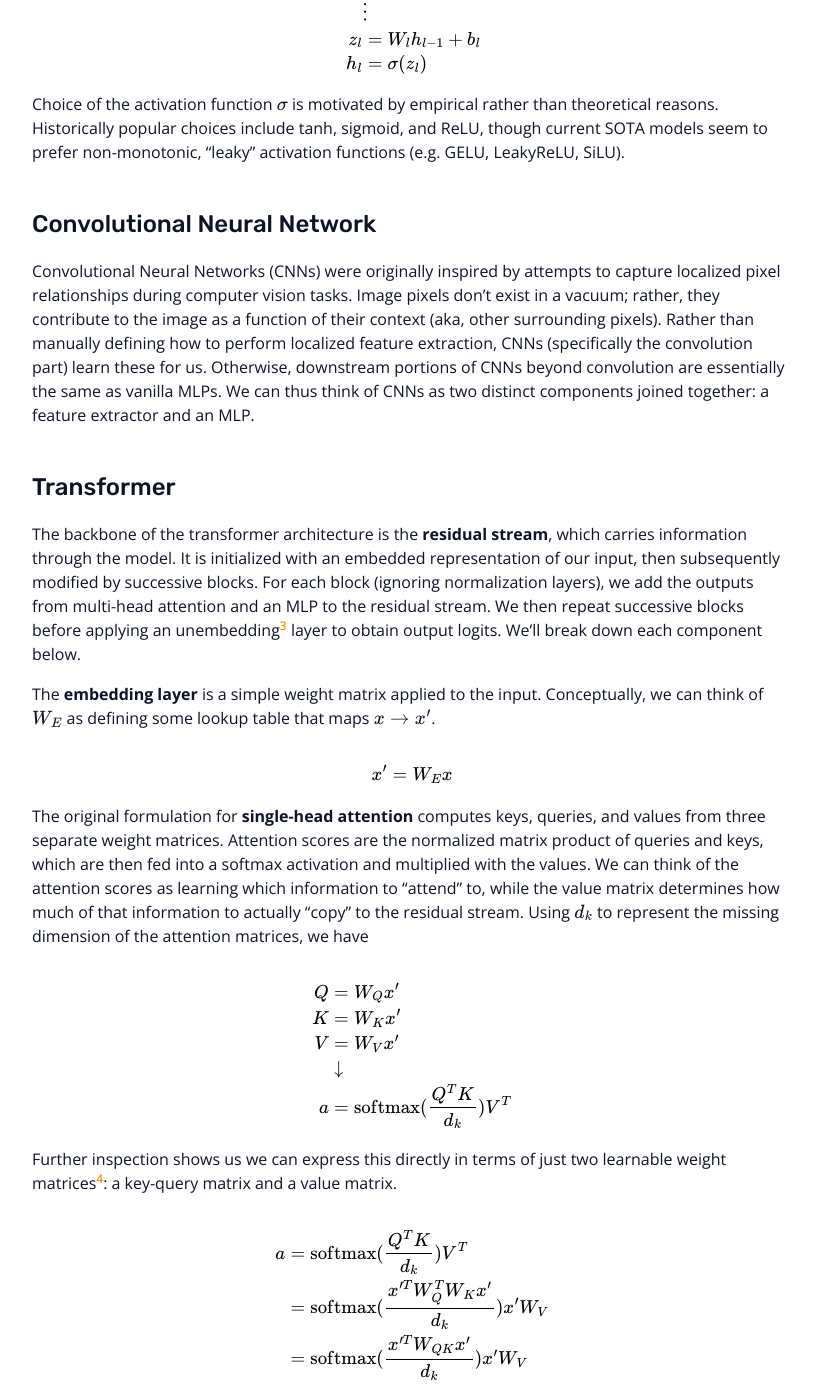
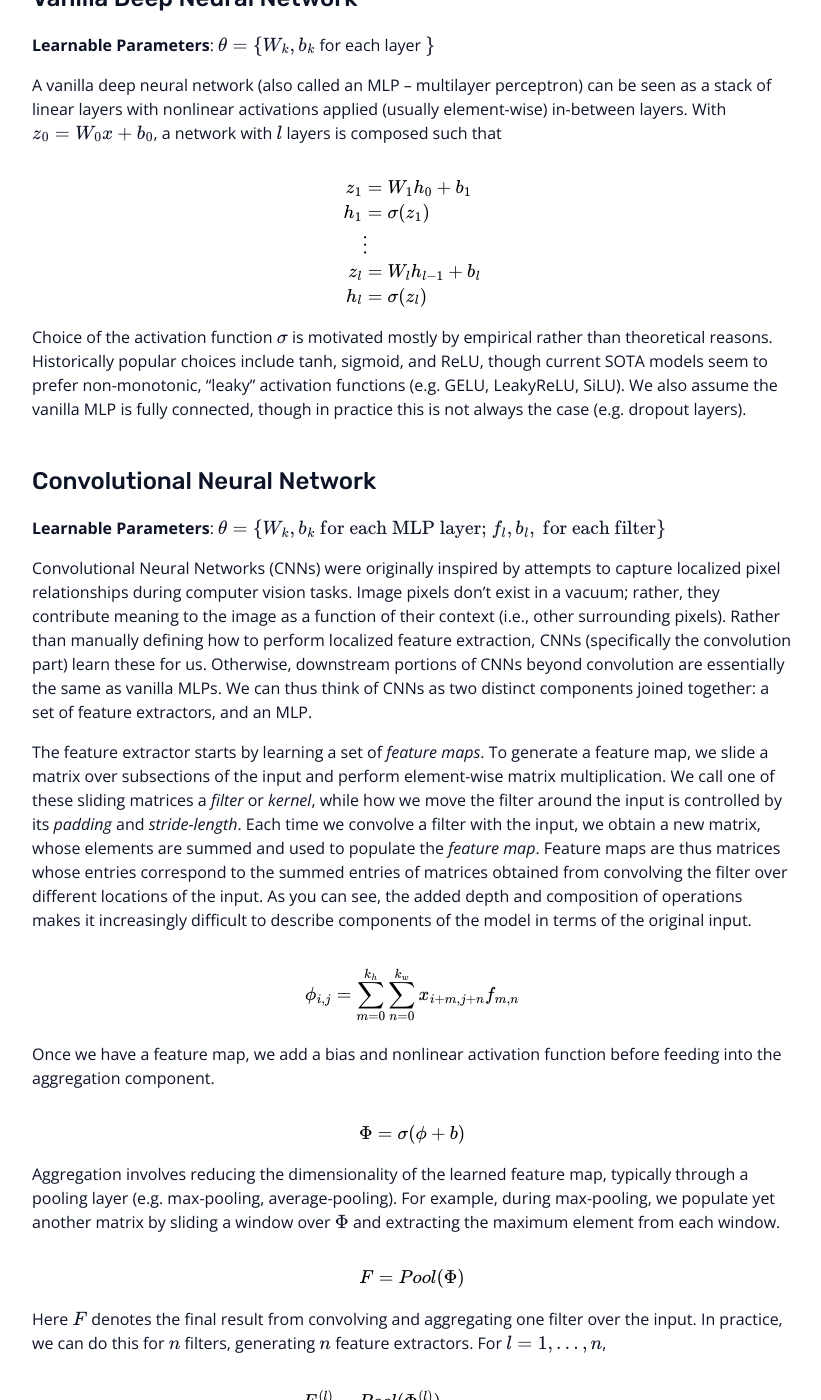
Before and after one commit to nickphayes/nickphayes.github.io, a Jekyll site: the page built from _posts/2024-10-19-intuitions.md, in a window 1280 px wide and 1400 px high, scrolled down 3070 px. Shown: the whole window, without its empty margins (228-1049 px from the left). Built offline with Jekyll 4.4.1, drawn with Linux system fonts in a browser that asks for light colours; some of the changed text lies outside the part shown.

Commit message:
more typing

```diff
--- a/_posts/2024-10-19-intuitions.md
+++ b/_posts/2024-10-19-intuitions.md
@@ -47,33 +45,13 @@
 $$
 \theta^{k+1} = \theta^k + \alpha^k s^k
 $$
-
-## Linear Regression
-**Learnable Parameters**: $$ W, b $$
-
-For $$ x \in \mathbb{R}^n $$, $$ b \in \mathbb{R}^m $$, and $$ W \in \mathbb{R}^{m \times n}$$, linear models take the following form:
-
-$$
-\begin{align*}
-\hat{y} = Wx + b
-\end{align*}
-$$
-
-$$ \theta $$ consists of $$\{ W, b \} $$, which define linear transformations of the input data. It is sufficient to consider only the shallow case,
-as any composition of linear layers can be described as a single linear transformation. We can think of $$ W $$ as scaling the input space, while $$ b $$ translates the data in this newly defined space. Together, $$ W $$ and $$ b $$ define a hyperplane. For classification tasks, this represents a decision boundary (suitable for linearly separable data), while for regression tasks, this represents a continouous output surface corresponding to model predictions.
-
-## Logistic Regression
-**Learnable Parameters**: $$ W, b $$
-
-Logistic models start with the following form:
-
-$$
-\begin{align*}
-\sigma(z) &= \sigma(Wx + b)
-\end{align*}
-$$
-
-where $$ \sigma $$ represents either a sigmoid (or softmax) activation for binary (or multi-class) classification tasks[^b]. The sigmoid function is defined as
+### Model
+For our purposes here, I will use "model" to refer to core architecture *excluding output layers and (for the most part) embedding layers*.
+The model thus defines how a (possibly embedded) input is propagated forwards to produce the final set of model logits. We can then define the
+output layers as the mapping from logits to overall model prediction.
+### Output Layers
+For regression tasks, the output layer often takes the form of a simply linear mapping from the logit space to the target prediction space. For
+classification tasks, we might also require a sigmoid or softmax activation function. The sigmoid function is defined as
 
 $$
 \sigma(z)= \frac{1}{1 + e^{-z}}
@@ -102,8 +80,36 @@
 
 As most machine learning objectives are abstracted into multi-class classification problems, this is an extremely common output layer.
 
-## Deep Neural Network
-**Learnable Parameters**: $$ W_k, b_k $$ for $$ k = 0, 1, \dots , l$$
+# Model Architectures
+## Linear Regression
+**Learnable Parameters**: $$ \theta = \{W, b \}$$
+
+For $$ x \in \mathbb{R}^n $$, $$ b \in \mathbb{R}^m $$, and $$ W \in \mathbb{R}^{m \times n}$$, linear models take the following form:
+
+$$
+\begin{align*}
+y_L = Wx + b
+\end{align*}
+$$
+
+It is sufficient to consider only the shallow case,
+as any composition of linear layers can be described as a single linear transformation. We can think of $$ W $$ as scaling the input space, while $$ b $$ translates the data in this newly defined space. Together, $$ W $$ and $$ b $$ define a hyperplane. For classification tasks, this represents a decision boundary (suitable for linearly separable data), while for regression tasks, this represents a continouous output surface corresponding to model predictions.
+
+## Logistic Regression
+**Learnable Parameters**: $$ \theta = \{W, b \}$$
+
+For $$ x \in \mathbb{R}^n $$, $$ b \in \mathbb{R}^m $$, and $$ W \in \mathbb{R}^{m \times n}$$, logistic models take the following form:
+
+$$
+\begin{align*}
+y_L &= \sigma(Wx + b)
+\end{align*}
+$$
+
+where $$ \sigma $$ represents either a sigmoid (or softmax) activation for binary (or multi-class) classification tasks[^b].
+
+## Vanilla Deep Neural Network
+**Learnable Parameters**: $$ \theta = \{ W_k, b_k $$ for each layer $$\}$$
 
 A vanilla deep neural network (also called an MLP -- multilayer perceptron)
 can be seen as a stack of linear layers with nonlinear activations applied (usually element-wise) in-between layers.
@@ -119,20 +125,91 @@
 \end{align*}
 $$
 
-Choice of the activation function $$ \sigma $$ is motivated by empirical rather than theoretical reasons.
+Choice of the activation function $$ \sigma $$ is motivated mostly by empirical rather than theoretical reasons.
 Historically popular choices include tanh, sigmoid, and ReLU, though current SOTA models seem to prefer non-monotonic, "leaky"
-activation functions (e.g. GELU, LeakyReLU, SiLU).
+activation functions (e.g. GELU, LeakyReLU, SiLU). We also assume the vanilla MLP is fully connected, though in practice this is not
+always the case (e.g. dropout layers).
 
 ## Convolutional Neural Network
+**Learnable Parameters**: $$ \theta = \{ W_k, b_k \text{ for each MLP layer; }f_l, b_l, \text{ for each filter}\}$$
+
 Convolutional Neural Networks (CNNs) were originally inspired by attempts to capture localized pixel relationships during computer vision tasks.
-Image pixels don't exist in a vacuum; rather, they contribute to the image as a function of their context (aka, other surrounding pixels).
+Image pixels don't exist in a vacuum; rather, they contribute meaning to the image as a function of their context (i.e., other surrounding pixels).
 Rather than manually defining how to perform localized feature extraction, CNNs (specifically the convolution part) learn these for us.
 Otherwise, downstream portions of CNNs beyond convolution are essentially the same as vanilla MLPs. We can thus think of CNNs as two distinct
-components joined together: a feature extractor and an MLP.
+components joined together: a set of feature extractors, and an MLP.
 
+The feature extractor starts by learning a set of *feature maps*. To generate a feature map, we slide a matrix over subsections of the input
+and perform element-wise matrix multiplication. We call one of these sliding matrices a *filter* or *kernel*, while how we move the filter around
+the input is controlled by its *padding* and *stride-length*. Each time we convolve a filter with the input, we obtain a new matrix, whose elements
+are summed and used to populate the *feature map*. Feature maps are thus matrices whose entries correspond to the summed entries of matrices obtained
+from convolving the filter over different locations of the input. As you can see, the added depth and composition of operations makes it increasingly
+difficult to describe components of the model in terms of the original input.
 
+$$
+\begin{align*}
+\phi_{i, j} &= \sum_{m=0}^{k_h}\sum_{n=0}^{k_w} x_{i+m, j+n} f_{m, n}
+\end{align*}
+$$
+
+Once we have a feature map, we add a bias and nonlinear activation function before feeding into the aggregation component.
+
+$$
+\begin{align*}
+\Phi = \sigma(\phi + b)
+\end{align*}
+$$
+
+Aggregation involves reducing the dimensionality of the learned feature map, typically through a pooling layer (e.g. max-pooling, average-pooling).
+For example, during max-pooling, we populate yet another matrix by sliding a window over $$ \Phi $$ and
+extracting the maximum element from each window.
+
+$$
+\begin{align*}
+F = Pool(\Phi)
+\end{align*}
+$$
+
+Here $$ F $$ denotes the final result from convolving and aggregating one filter over the input. In practice, we can do this for
+$$ n $$ filters, generating $$ n $$ feature extractors. For $$ l = 1, \dots, n$$,
+
+$$
+\begin{align*}
+F^{(l)} &= Pool(\Phi^{(l)}) \\
+&= Pool(\sigma(\phi^{(l)} + b^{(l)})) \\
+&\text{where} \\
+\phi_{i, j}^{(l)} &= \sum_{m=0}^{k_h}\sum_{n=0}^{k_w} x_{i+m, j+n} f_{m, n}^{(l)}
+\end{align*}
+$$
+
+At this stage, we have a set of $$ n $$ feature extractors $$ F^{(l)} $$, which are to be fed into an MLP. There is some nuance as to how
+we choose to flatten and combine inputs, but a basic approach would be to flatten each $$ F^{(l)} $$ and concatenate the results, generating a large input vector
+for an MLP.
+
+$$
+\begin{align*}
+F' &= Concat (Flatten(F^{(l)})) \\
+\text{for } l &= 1, \dots, n \\
+& \downarrow \\
+y_L &= MLP(F')
+\end{align*}
+$$
+
+Written more concisely, a generic CNN takes the following form:
+
+$$
+\begin{align*}
+y_L = MLP(Conv(x))
+\end{align*}
+$$
+
+where we use $$ Conv(x) $$ to represent the process of concatenating and flattening learned feature maps.
 
 ## Transformer
+
+**Learnable Parameters (per transformer block)**
+$$ \theta = \{ W_k, b_k \text{ for each MLP layer; }W_{QK}, W_{V}, \text{ for each attention head}\}$$
+
 
 The backbone of the transformer architecture is the **residual stream**, which carries information through the model.
 It is initialized with an embedded representation of our input, then subsequently modified by successive blocks.
```
Also changed, not shown: other parts of _posts/2024-10-19-intuitions.md (+7 -9 lines).
